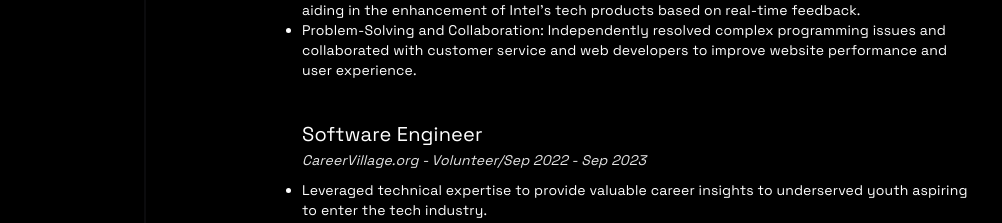
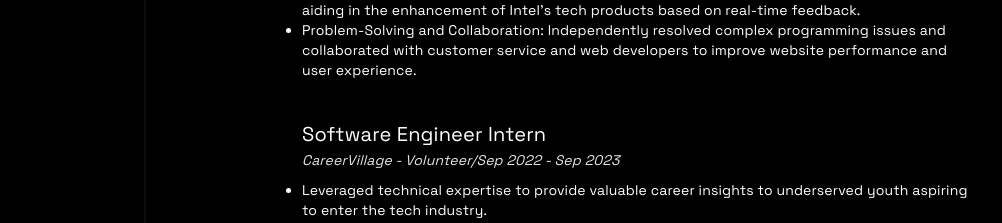
Before and after one commit to MaddoxNehls/My-Portfolio, a Next.js app: page / in a window 1280 px wide. Shown: the part 2184-2407 px from the top of the page, without its empty margins (2-1004 px from the left). Built offline with nearby package versions, Linux system fonts and the light colour scheme.

Commit message:
Grammatical Changes

```diff
--- a/src/components/page-ui/ExperienceSection.tsx
+++ b/src/components/page-ui/ExperienceSection.tsx
@@ -75,7 +75,7 @@ const experience = [
     badge: 'MissionNext/Nov 2023 - Feb 2024'
   },
   {
-    title: 'Software Engineer',
+    title: 'Software Engineer Intern',
     description: (
       <ul className="list-disc">
         <li>Leveraged technical expertise to provide valuable career insights to underserved youth aspiring to enter the tech industry.</li>
@@ -86,7 +86,7 @@ const experience = [
         <li>Engaged in educational initiatives to enhance technical knowledge and career readiness for students.</li>
       </ul>
     ),
-    badge: 'CareerVillage.org - Volunteer/Sep 2022 - Sep 2023'
+    badge: 'CareerVillage - Volunteer/Sep 2022 - Sep 2023'
   },
   {
     title: 'Engineering Undergraduate Teaching Assistant',
--- a/src/components/page-ui/LandingPage.tsx
+++ b/src/components/page-ui/LandingPage.tsx
@@ -39,7 +39,7 @@ export function LandingPage() {
       <p className="text-xs text-neutral-600 dark:text-neutral-200 sm:text-base">Hello, I&apos;m Maddox. A passionate Software Engineer.</p>
       <TypewriterEffectSmooth words={words} />
       <div className="z-30 flex flex-col items-center space-y-4 md:flex-row md:space-x-4 md:space-y-0">
-        <Link target="_blank" rel="noopener noreferrer" href="https://drive.google.com/file/d/1MWLbxBOUlKwimE4tsuHOAMVvlkD3TkDG/view?usp=sharing">
+        <Link target="_blank" rel="noopener noreferrer" href="https://drive.google.com/file/d/1g_QxuFvUqpIHdM5QHAuKGgK0SeBocP1C/view?usp=sharing">
           <Button className="download-cv" variant="default">
             Download CV
           </Button>
```
